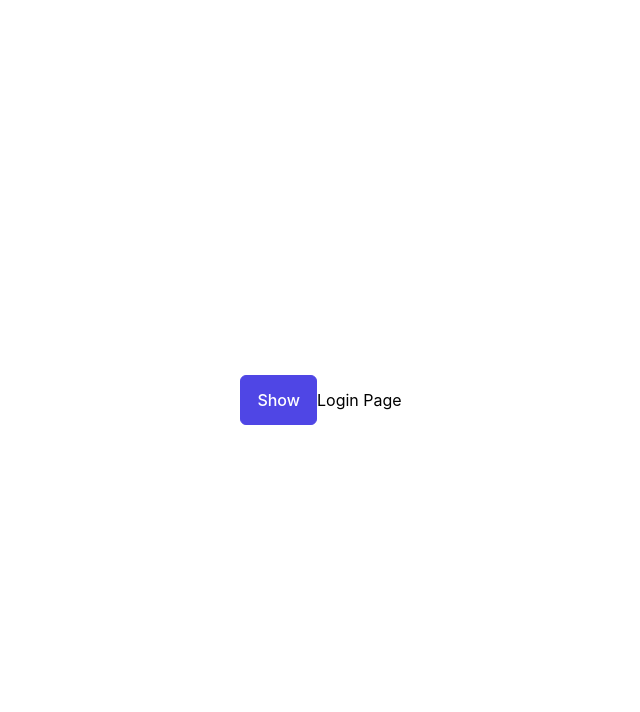
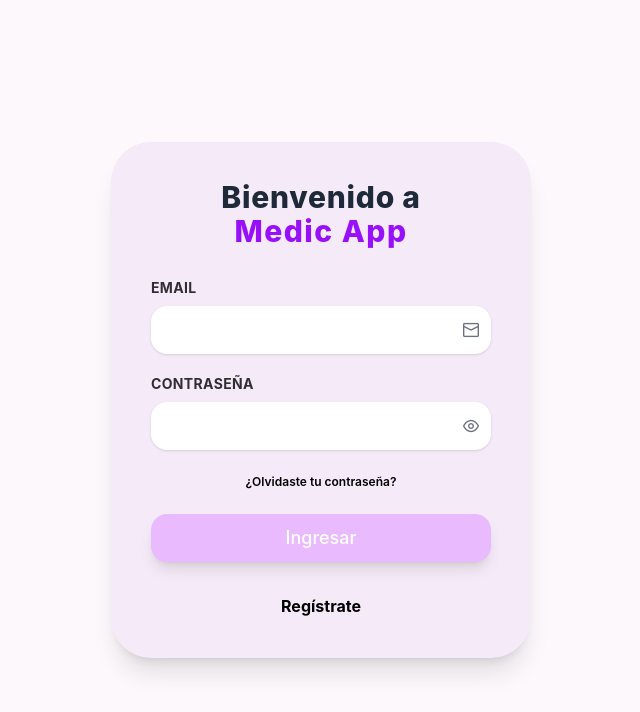
Before and after one commit to G20-NoCountry/g20-HealthTech, a React (Vite) app in the folder frontend/: page /login in a window 1280 px wide. Shown: the top 712 px of the page, without its empty margins (319-959 px from the left). Built offline with nearby package versions, Linux system fonts and the light colour scheme; a web font is replaced by a local one.

Commit message:
Nueva Pagina de Login y uso de librerias de iconos de primeReact Se elimino de RouterLayout.tsx el react-router-dom, solo quedo react-router y se elimino el archivo de router.ts

```diff
--- a/frontend/package.json
+++ b/frontend/package.json
@@ -13,6 +13,7 @@
     "@tailwindcss/vite": "4.1.14",
     "axios": "^1.12.2",
     "motion": "12.23.22",
+    "primeicons": "^7.0.0",
     "primereact": "^10.9.7",
     "react": "19.1.1",
     "react-dom": "19.1.1",
--- a/frontend/src/App.tsx
+++ b/frontend/src/App.tsx
@@ -1,27 +1,13 @@
 import { BrowserRouter } from 'react-router';
+import { AppRouter } from './routes/router';
 import { Toast } from 'primereact/toast';
-import { Button } from 'primereact/button';
-import { useRef } from 'react';
-import { AppRouter } from './routes/router';
 
 const App = () => {
-  const toast = useRef<Toast>(null);
-
-  const show = () => {
-    toast.current?.show({
-      severity: 'info',
-      summary: 'Info',
-      detail: 'Message Content',
-    });
-  };
 
   return (
     <BrowserRouter>
-      <div className="flex min-h-dvh items-center justify-center">
-        <Toast ref={toast} />
-        <Button onClick={show} label="Show" />
         <AppRouter />
-      </div>
+      <Toast />
     </BrowserRouter>
   );
 };
--- a/frontend/src/main.tsx
+++ b/frontend/src/main.tsx
@@ -1,8 +1,9 @@
 import { StrictMode } from 'react';
 import { createRoot } from 'react-dom/client';
 import { PrimeReactProvider } from 'primereact/api';
+import 'primereact/resources/themes/tailwind-light/theme.css';
+import "primeicons/primeicons.css";
 import './index.css';
-import 'primereact/resources/themes/tailwind-light/theme.css';
 import App from './App.tsx';
 
 createRoot(document.getElementById('root')!).render(
--- a/frontend/src/pages/Login.tsx
+++ /dev/null
@@ -1,8 +0,0 @@
-
-export const Login = () => {
-  return (
-    <div>
-      <h1>Login Page</h1>
-    </div>
-  );
-};
--- /dev/null
+++ b/frontend/src/pages/Login/Login.tsx
@@ -0,0 +1,152 @@
+import React, { useRef, useState } from "react";
+import { useForm, Controller } from "react-hook-form";
+import { InputText } from "primereact/inputtext";
+import { Button } from "primereact/button";
+import { Toast } from "primereact/toast";
+import { Link } from "react-router";
+
+type FormData = {
+  email: string;
+  password: string;
+};
+export const Login: React.FC = () => {
+  const { control, handleSubmit, formState: { errors } } = useForm<FormData>();
+  const toast = useRef<Toast | null>(null);
+  const [loading, setLoading] = useState(false);
+  const [passwordVisible, setPasswordVisible] = useState(false);
+  const onSubmit = (data: FormData) => {
+    setLoading(true);
+    setTimeout(() => {
+      toast.current?.show({
+        severity: "success",
+        summary: "Inicio de sesión exitoso",
+        detail: `Bienvenido, ${data.email}`,
+        life: 2000,
+      });
+      setLoading(false);
+    }, 800);
+  };
+  const inputStyleClasses = "w-full h-12 rounded-2xl shadow-sm text-black border-0 px-4 py-3 pr-10 bg-[#ffffff] focus:outline-none focus:ring-2 focus:ring-purple-400";
+  const mainBgClass = "bg-[#fcf8fc]";
+  const formBgClass = "bg-[#f5eaf7]";
+  const togglePasswordVisibility = () => {
+    setPasswordVisible(!passwordVisible);
+  };
+  return (
+    <div className={`min-h-screen flex items-center justify-center ${mainBgClass}`}>
+      <Toast ref={toast} />
+      <div className={`${formBgClass} rounded-[2.5rem] p-10 shadow-xl w-[420px] flex flex-col items-center`}>
+        <div className="text-center mb-8">
+          <h1 className="text-3xl font-extrabold text-gray-800 tracking-wide leading-none">
+            Bienvenido a
+          </h1>
+          <h1 className="text-3xl font-extrabold text-purple-600 tracking-wider mt-1 leading-none">
+            Medic App
+          </h1>
+        </div>
+        <form
+          onSubmit={handleSubmit(onSubmit)}
+          className="flex flex-col gap-5 w-full max-w-sm"
+        >
+          <div className="flex flex-col">
+            <label
+              htmlFor="email"
+              className="text-sm font-bold text-black mb-2 uppercase tracking-wide opacity-80"
+            >
+              EMAIL
+            </label>
+            <div className="relative w-full">
+              <Controller
+                name="email"
+                control={control}
+                defaultValue=""
+                rules={{
+                  required: "El correo es obligatorio",
+                  pattern: {
+                    value: /^[^\s@]+@[^\s@]+\.[^\s@]+$/,
+                    message: "Correo inválido",
+                  },
+                }}
+                render={({ field }) => (
+                  <InputText
+                    id="email"
+                    {...field}
+                    type="email"
+                    className={`${inputStyleClasses} ${
+                      errors.email ? "p-invalid" : ""
+                    }`}
+                  />
+                )}
+              />
+              <i className="pi pi-envelope absolute top-1/2 right-3 transform -translate-y-1/2 text-gray-500 z-10" />
+            </div>
+
+            {errors.email && (
+              <small className="text-red-600 mt-1 text-xs">
+                {errors.email.message}
+              </small>
+            )}
+          </div>
+
+          <div className="flex flex-col">
+            <label
+              htmlFor="password"
+              className="text-sm font-bold text-black mb-2 uppercase tracking-wide opacity-80"
+            >
+              CONTRASEÑA
+            </label>
+            <div className="relative w-full">
+              <Controller
+                name="password"
+                control={control}
+                defaultValue=""
+                rules={{
+                  required: "La contraseña es obligatoria",
+                  minLength: { value: 6, message: "Mínimo 6 caracteres" },
+                }}
+                render={({ field }) => (
+                  <InputText
+                    id="password"
+                    {...field}
+                    type={passwordVisible ? "text" : "password"}
+                    className={`${inputStyleClasses} ${
+                      errors.password ? "p-invalid" : ""
+                    }`}
+                  />
+                )}
+              />
+              <i
+                className={`absolute top-1/2 right-3 transform -translate-y-1/2 cursor-pointer z-10 ${
+                  passwordVisible ? "pi pi-eye-slash text-gray-500" : "pi pi-eye text-gray-500"
+                }`}
+                onClick={togglePasswordVisibility}
+              />
+            </div>
+            {errors.password && (
+              <small className="text-red-600 mt-1 text-xs">
+                {errors.password.message}
+              </small>
+            )}
+          </div>
+          <a
+            href="#"
+            className="text-xs text-black font-semibold hover:underline text-center text-opacity-80 mt-1"
+          >
+            ¿Olvidaste tu contraseña?
+          </a>
+          <Button
+            label="Ingresar"
+            type="submit"
+            loading={loading}
+            className="w-full h-12 rounded-2xl text-white font-bold shadow-lg bg-[#eabaff] border-0 hover:opacity-90 transition-all text-lg mt-1"
+          />
+          <div className="text-center mt-3">
+            <Link to="/register" className="font-bold text-black hover:underline">
+              Regístrate
+            </Link>
+          </div>
+        </form>
+      </div>
+    </div>
+  );
+};
--- a/frontend/src/routes/common/RouterLayout.tsx
+++ b/frontend/src/routes/common/RouterLayout.tsx
@@ -1,11 +1,9 @@
-import type { FC } from 'react';
-import { Outlet } from "react-router-dom";
+import { Outlet } from "react-router";
 
-export const RouterLayout: FC = () => {
+export const RouterLayout = () => {
   return (
-    <div>
-      {/* Aquí podrías agregar un header o sidebar si luego lo necesitas */}
-      <Outlet />
+    <div className="w-full h-full">
+      <Outlet /> {/* 👈 aquí se renderiza tu Login */}
     </div>
   );
 };
--- a/frontend/src/routes/router.tsx
+++ b/frontend/src/routes/router.tsx
@@ -1,7 +1,8 @@
 import type { FC } from "react";
 import { RouterLayout } from './common/RouterLayout.tsx';
 import { Route, Routes } from 'react-router';
-import { Login } from '../pages/Login.tsx';
+import { Login } from '../pages/Login/Login.tsx';
+
 
 export const AppRouter: FC = () => {
   return (
```
Also changed, not shown: frontend/src/routes/routes.ts (deleted), 2 other files (tests, documents, lock files or other folders).
